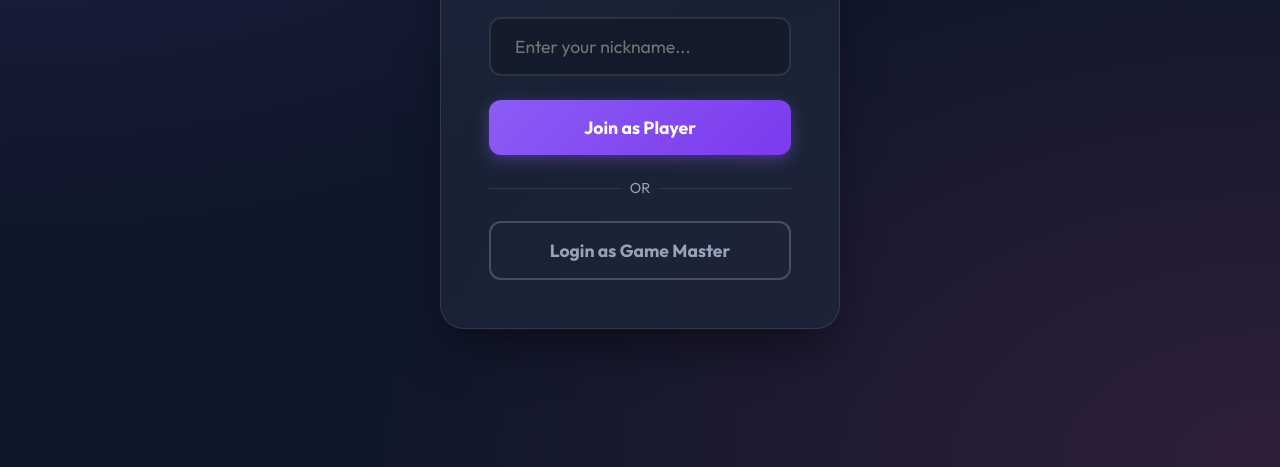
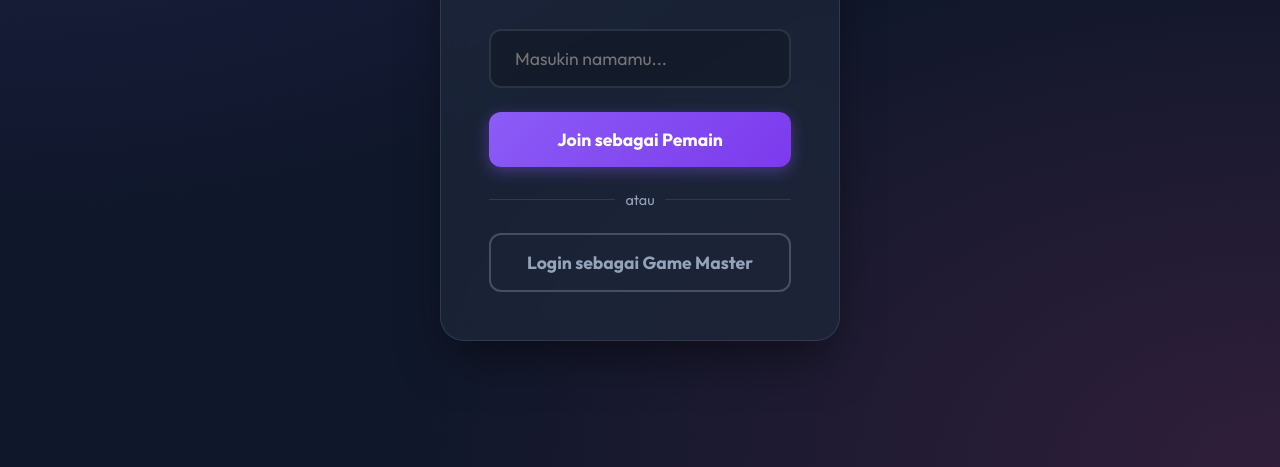
Before and after one commit to bukanakunkantor-app/gentaktaptap, a website: page public/index.html in a window 1280 px wide. Shown: the part 333-800 px from the top of the page. Drawn offline with nearby package versions, Linux system fonts and the light colour scheme; no server answers.

Commit message:
Add files via upload

```diff
--- a/public/index.html
+++ b/public/index.html
@@ -25,16 +25,16 @@
                 <span class="icon">⚡</span>
                 <h1>Gentak Tap Tap</h1>
             </div>
-            <p class="subtitle">First to 100 taps wins the prize!</p>
+            <p class="subtitle">Yang paling cepet tap 200 kali dapet hadiah</p>
 
             <div class="input-group">
-                <input type="text" id="player-name" placeholder="Enter your nickname..." autocomplete="off">
+                <input type="text" id="player-name" placeholder="Masukin namamu..." autocomplete="off">
             </div>
 
             <div class="button-group">
-                <button id="btn-join-player" class="btn primary wave-effect">Join as Player</button>
-                <div class="divider"><span>OR</span></div>
-                <button id="btn-join-gm" class="btn secondary outline">Login as Game Master</button>
+                <button id="btn-join-player" class="btn primary wave-effect">Join sebagai Pemain</button>
+                <div class="divider"><span>atau</span></div>
+                <button id="btn-join-gm" class="btn secondary outline">Login sebagai Game Master</button>
             </div>
         </div>
     </div>
@@ -48,7 +48,8 @@
             </header>
 
             <div class="controls-panel">
-                <input type="text" id="gm-room-name" class="room-input" placeholder="Tulis Nama Gameroom..." value="Tap Tap Championship">
+                <input type="text" id="gm-room-name" class="room-input" placeholder="Tulis Nama Gameroom..."
+                    value="Tap Tap Championship">
                 <button id="btn-start" class="btn gm-btn start" disabled>Start Race</button>
                 <button id="btn-reset" class="btn gm-btn reset">Reset Game</button>
                 <button id="btn-close-room" class="btn gm-btn close">Close Room</button>
@@ -103,7 +104,8 @@
             <div id="overlay-finished" class="overlay hidden">
                 <div class="overlay-content winner-card zoom-in">
                     <h1 id="result-title">Game Over!</h1>
-                    <h2 id="result-room-name" style="margin-bottom: 0.5rem; font-size: 1.5rem; color: var(--accent);"></h2>
+                    <h2 id="result-room-name" style="margin-bottom: 0.5rem; font-size: 1.5rem; color: var(--accent);">
+                    </h2>
                     <h3 id="result-subtitle">Pemenang: <span id="winner-name-text"></span></h3>
                     <p>Menunggu ronde berikutnya...</p>
                 </div>
```
